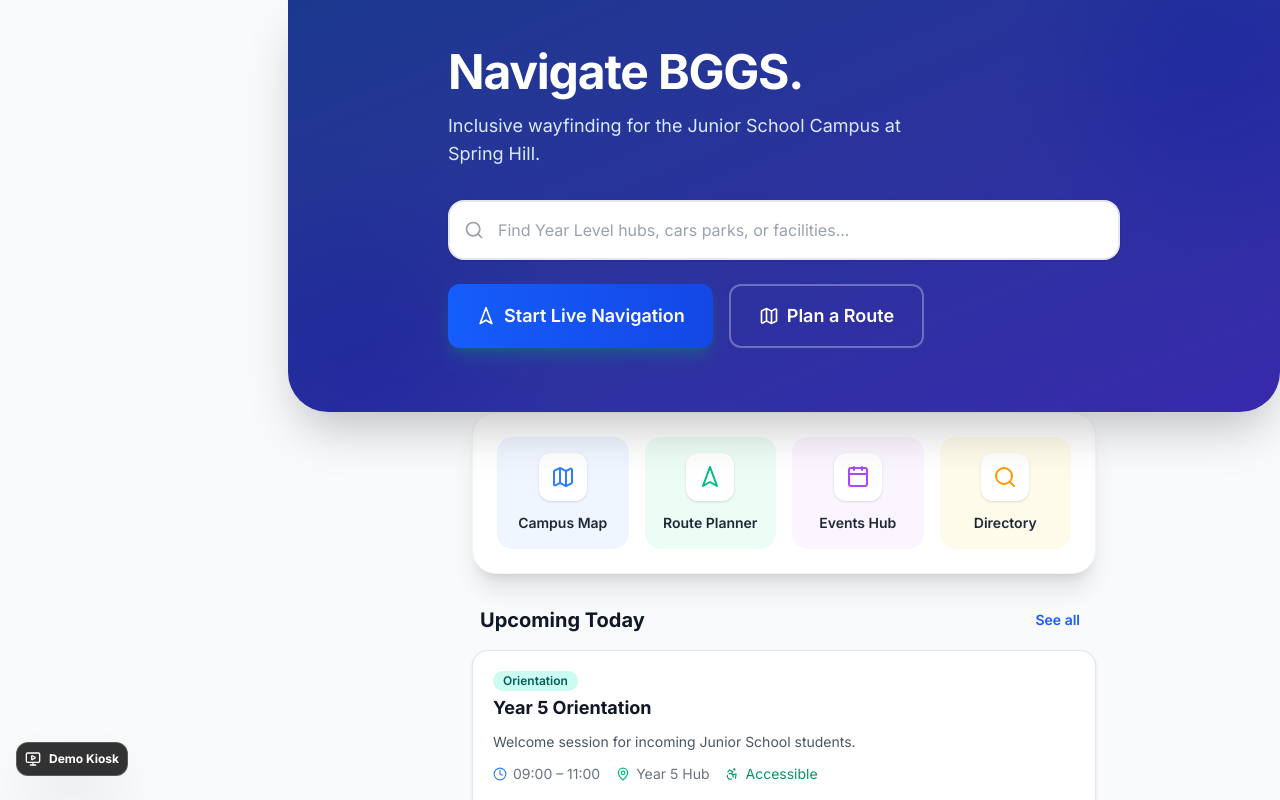
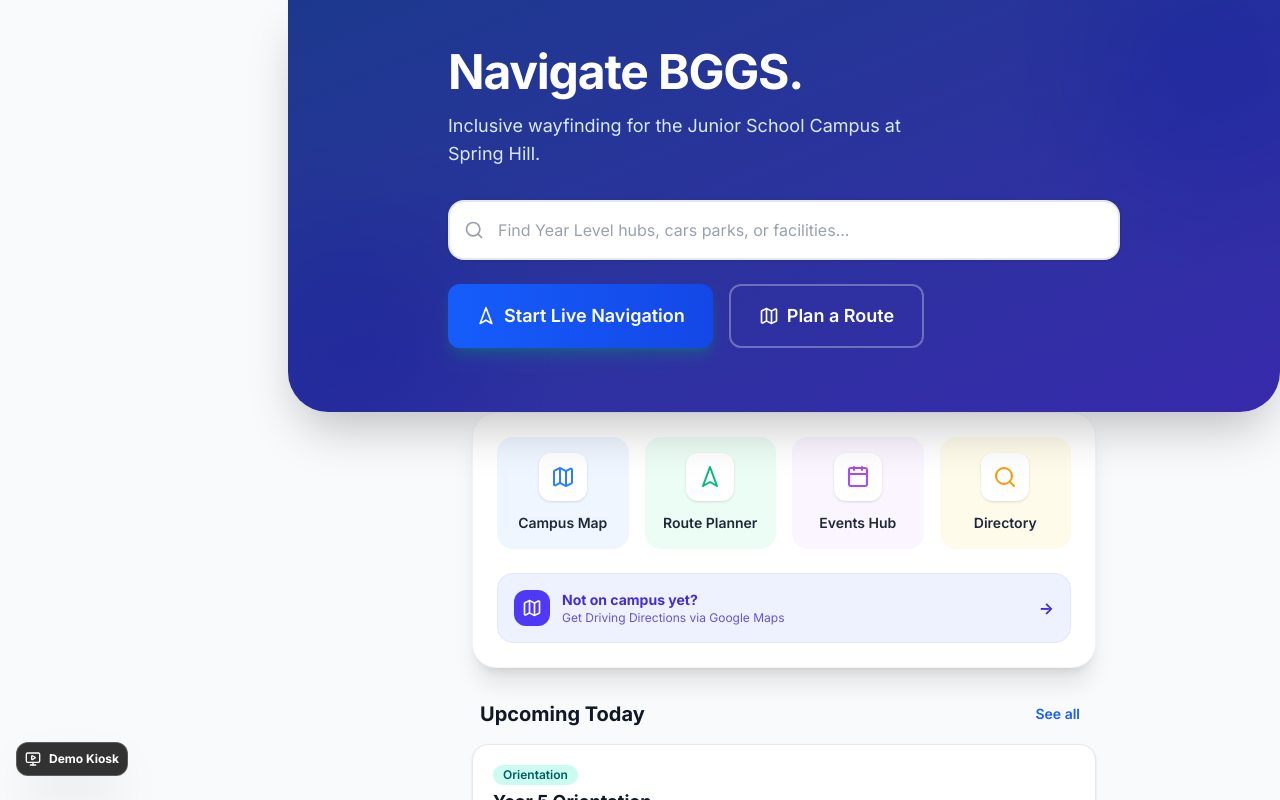
Before and after one commit to prabinnagarkoti/aiihe-navigate, a Next.js app: page / in a window 1280 px wide. Shown: the top 800 px of the page. Built offline with nearby package versions, Linux system fonts and the light colour scheme.

Commit message:
Add Google Maps macro routing UX

```diff
--- a/src/app/page.tsx
+++ b/src/app/page.tsx
@@ -90,7 +90,7 @@ export default function HomePage() {
         {/* Quick Actions */}
         <section className="bg-white dark:bg-gray-900 rounded-3xl p-6 shadow-xl border border-gray-100 dark:border-gray-800 mb-8" aria-labelledby="quick-actions-title">
           <h2 id="quick-actions-title" className="sr-only">Quick Actions</h2>
-          <div className="grid grid-cols-2 md:grid-cols-4 gap-4">
+          <div className="grid grid-cols-2 md:grid-cols-4 gap-4 mb-6">
             {[
               { label: 'Campus Map', icon: MapIcon, color: 'text-blue-500', bg: 'bg-blue-50 dark:bg-blue-900/40', path: '/navigate' },
               { label: 'Route Planner', icon: Navigation2, color: 'text-emerald-500', bg: 'bg-emerald-50 dark:bg-emerald-900/40', path: '/route-planner' },
@@ -109,6 +109,25 @@ export default function HomePage() {
               </button>
             ))}
           </div>
+
+          {/* External Navigation Handoff */}
+          <a
+            href="https://maps.google.com/?q=-27.4588,153.0245"
+            target="_blank"
+            rel="noopener noreferrer"
+            className="flex items-center justify-between w-full p-4 rounded-2xl bg-indigo-50 dark:bg-indigo-900/30 border border-indigo-100 dark:border-indigo-800 text-indigo-700 dark:text-indigo-300 transition-all hover:bg-indigo-100 dark:hover:bg-indigo-900/50 focus:outline-none focus-visible:ring-4 focus-visible:ring-indigo-400"
+          >
+            <div className="flex items-center gap-3">
+              <div className="bg-indigo-600 text-white rounded-xl p-2">
+                <MapIcon size={20} />
+              </div>
+              <div className="text-left">
+                <h3 className="font-bold text-sm">Not on campus yet?</h3>
+                <p className="text-xs opacity-80">Get Driving Directions via Google Maps</p>
+              </div>
+            </div>
+            <span className="font-bold">&rarr;</span>
+          </a>
         </section>
 
         {/* Upcoming Events Preview */}
--- a/src/components/map/CampusMap.tsx
+++ b/src/components/map/CampusMap.tsx
@@ -36,11 +36,7 @@ function MapReadyHandler({ onMapReady }: { onMapReady?: (map: L.Map) => void })
 
   useEffect(() => {
     if (!called.current && onMapReady) {
-      // Restrict map panning to just outside the blueprint bounds
-      const bounds = L.latLngBounds(CAMPUS_BOUNDS);
-      map.setMaxBounds(bounds.pad(0.5));
-      map.setMinZoom(16);
-
+      // We removed strict panning restrictions to allow users to view surrounding city streets
       onMapReady(map);
       called.current = true;
     }
@@ -67,6 +63,13 @@ export default function CampusMap({
         scrollWheelZoom={true}
         style={{ height: '100%', width: '100%' }}
       >
+        {/* Re-enabled street map for outdoor context (macro-navigation) */}
+        <TileLayer
+          attribution='&copy; <a href="https://www.openstreetmap.org/copyright">OpenStreetMap</a>'
+          url="https://{s}.tile.openstreetmap.org/{z}/{x}/{y}.png"
+          className="opacity-60 grayscale dark:opacity-30 dark:invert"
+        />
+
         <ImageOverlay
           url="/campus_floorplan.png"
           bounds={CAMPUS_BOUNDS}
```
